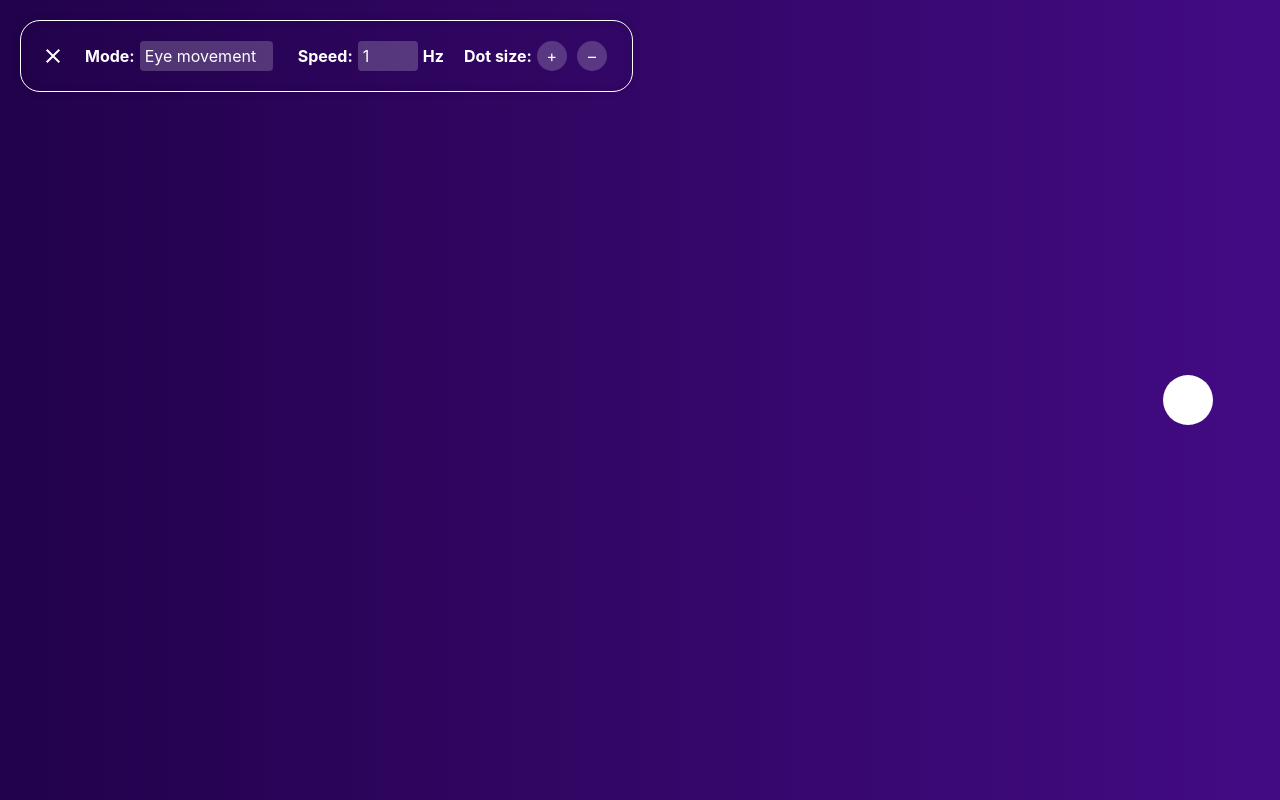
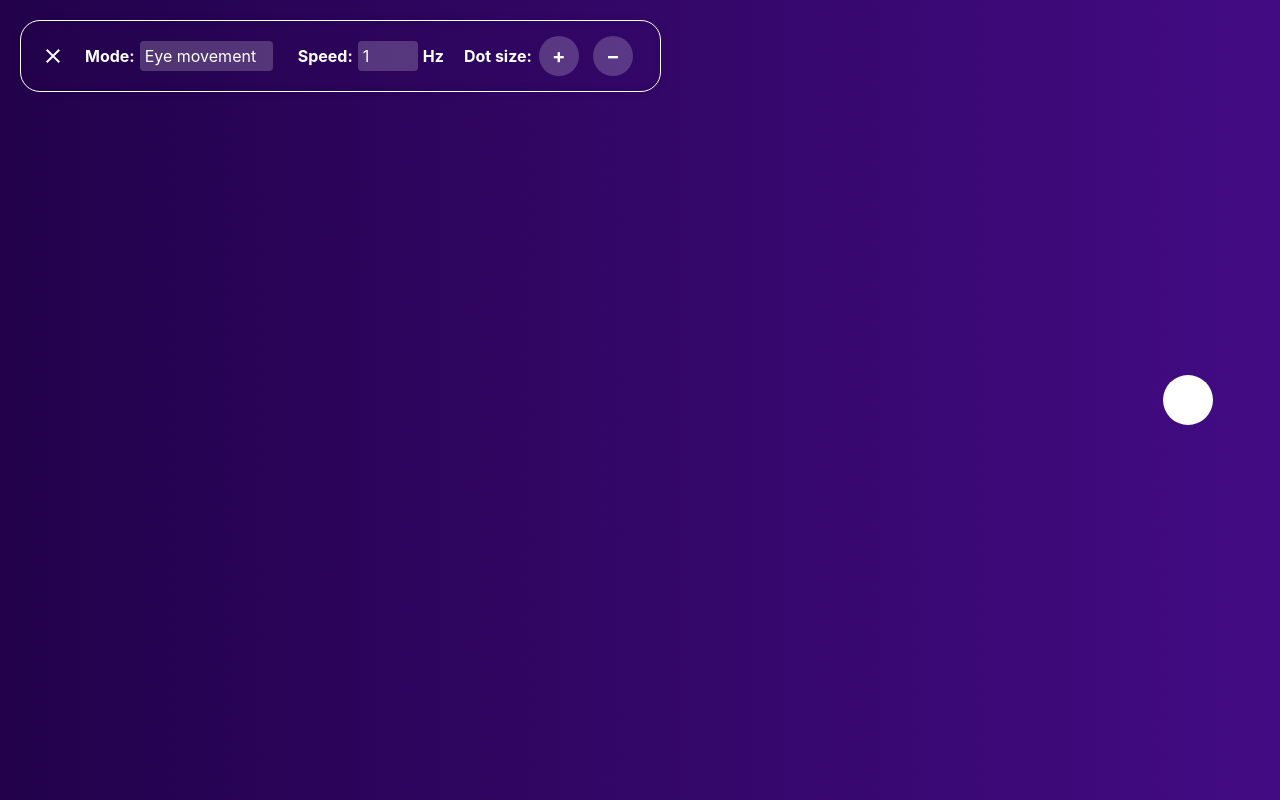
Before and after one commit to notsousual/emdr-web, a React (Create React App) app: page / in a window 1280 px wide. Built offline with nearby package versions, Linux system fonts and the light colour scheme; a web font is replaced by a local one.

Commit message:
increase decrease buttons fix

```diff
--- a/src/App.scss
+++ b/src/App.scss
@@ -81,19 +81,20 @@ select {
 }
 
 .button {
-  min-width: 30px;
-  min-height: 30px;
-  height: 30px;
-  width: 30px;
-  max-width: 30px;
-  max-height: 30px;
+  min-width: 40px;
+  min-height: 40px;
+  height: 40px;
+  width: 40px;
+  max-width: 40px;
+  max-height: 40px;
 
   background-color: var(--input-bg);
 
   color: white;
   font-family: $font-family;
-  font-size: 16px;
-  margin: 5px;
+  font-size: 20px;
+  font-weight: bold;
+  margin: 0 7px;
 
   padding: 0;
   cursor: pointer;
--- a/src/index.scss
+++ b/src/index.scss
@@ -13,7 +13,7 @@ $font-family: "Montserrat", "Futura", -apple-system, BlinkMacSystemFont,
 body {
   margin: 0;
   width: 100%;
-  height: 100vh;
+  // height: 100vh;
 
   overflow: hidden;
 
```
